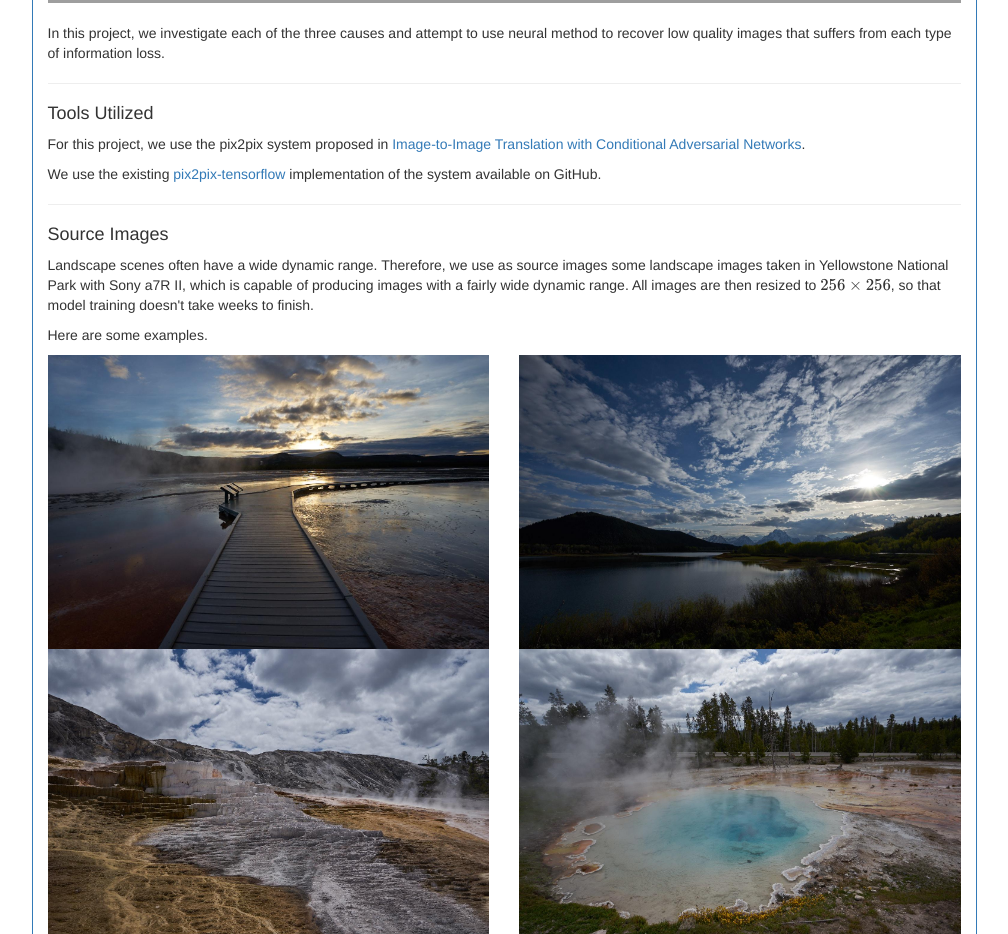
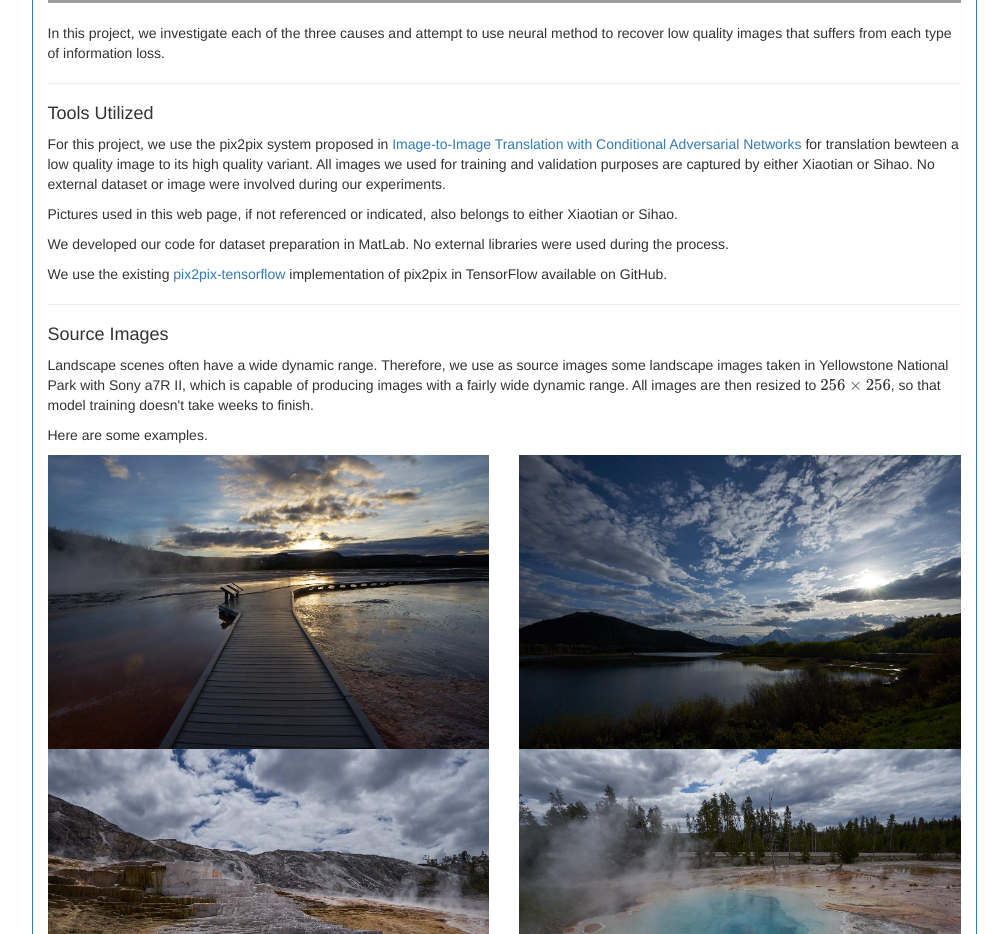
Before and after one commit to lxtbell/cs445final, a plain HTML site: page index.html in a window 1280 px wide. Shown: the part 1869-2803 px from the top of the page, without its empty margins (136-1144 px from the left). Drawn offline with nearby package versions, Linux system fonts and the light colour scheme; some packages are replaced by stand-ins of ours; grey boxes are pictures that could not be loaded.

Commit message:
Finished the Tool Utilized section

```diff
--- a/index.html
+++ b/index.html
@@ -71,11 +71,18 @@
           <hr>
           <h4>Tools Utilized</h4>
           <p>
-            For this project, we use the pix2pix system proposed in <a href="https://arxiv.org/abs/1611.07004">Image-to-Image Translation with Conditional Adversarial Networks</a>.
-
+            For this project, we use the pix2pix system proposed in <a href="https://arxiv.org/abs/1611.07004">Image-to-Image Translation with Conditional Adversarial Networks</a>
+			for translation bewteen a low quality image to its high quality variant. All images we used for training and validation purposes are captured by either Xiaotian or Sihao.
+			No external dataset or image were involved during our experiments.
           </p>
 		  <p>
-			We use the existing <a href="https://github.com/affinelayer/pix2pix-tensorflow">pix2pix-tensorflow</a> implementation of the system available on GitHub.
+		  Pictures used in this web page, if not referenced or indicated, also belongs to either Xiaotian or Sihao.
+		  </p>
+		  <p>
+		  We developed our code for dataset preparation in MatLab. No external libraries were used during the process.
+		  </p>
+		  <p>
+			We use the existing <a href="https://github.com/affinelayer/pix2pix-tensorflow">pix2pix-tensorflow</a> implementation of pix2pix in TensorFlow available on GitHub.
 		  </p>
           <hr>
           <h4>Source Images</h4>
```
